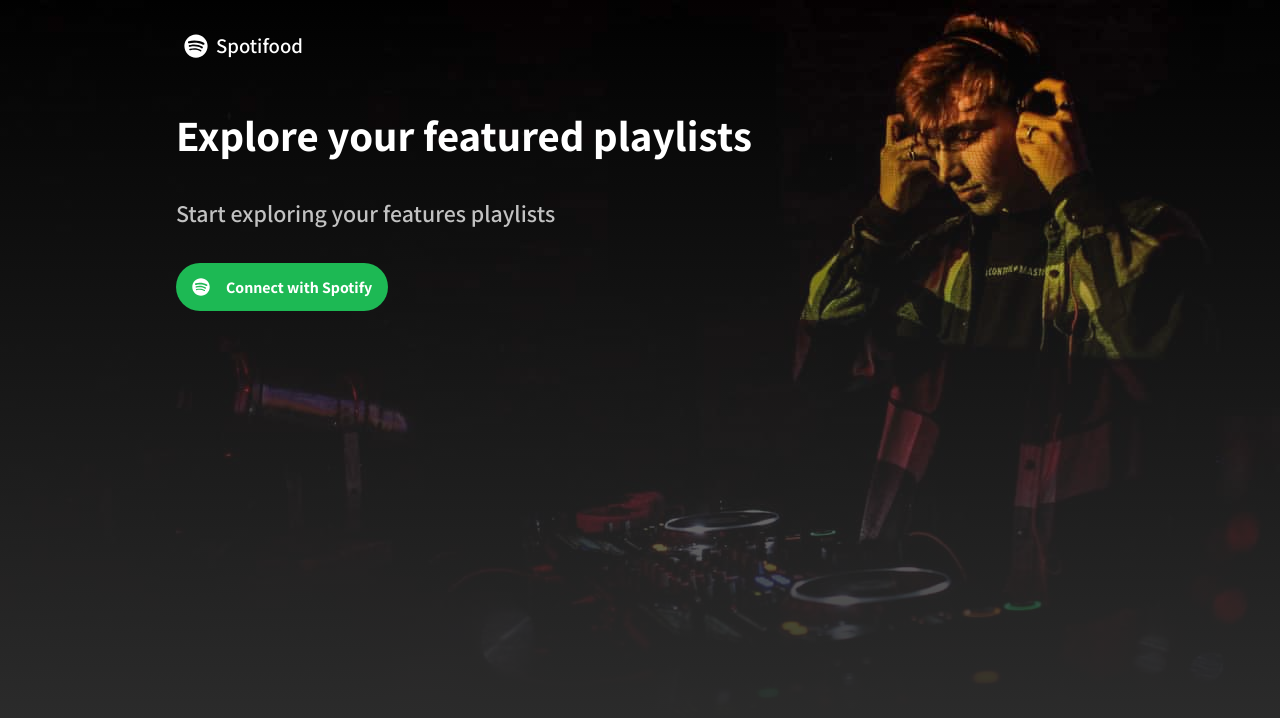
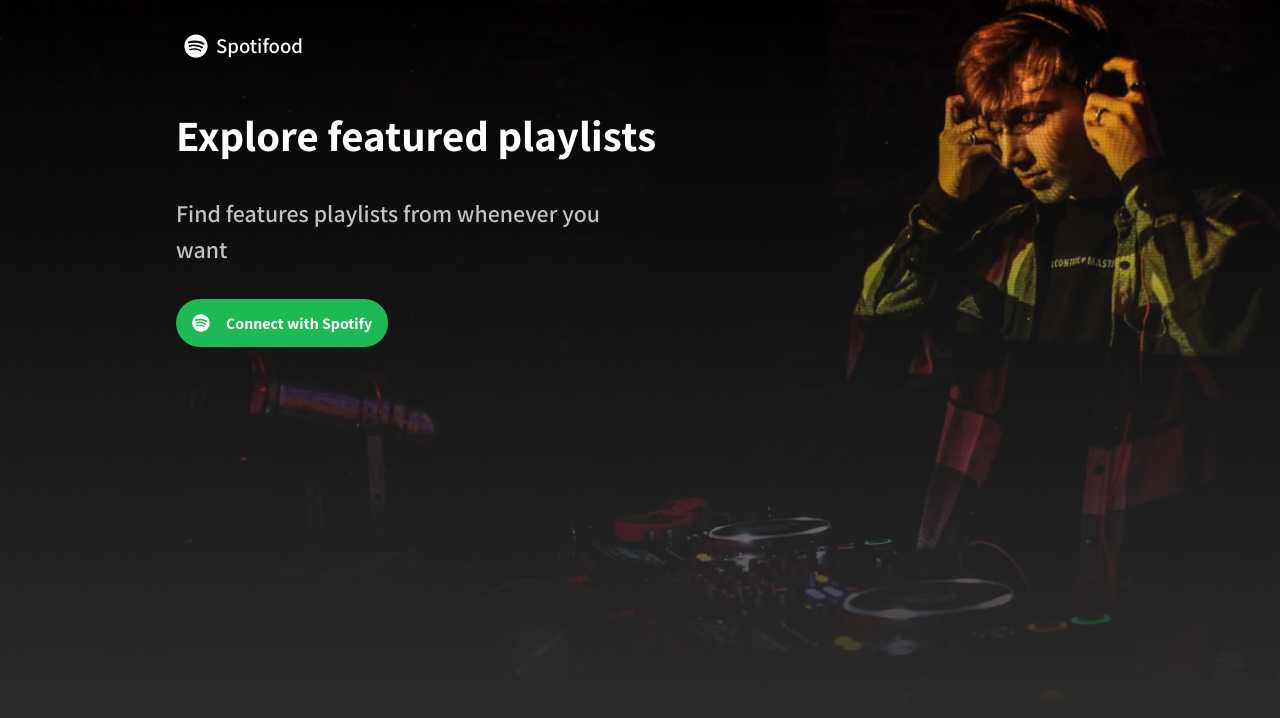
Before and after one commit to tmegumi/ifood-frontend-test, a React (Create React App) app: page / in a window 1280 px wide. Shown: the top 718 px of the page. Built offline with nearby package versions, Linux system fonts and the light colour scheme.

Commit message:
Change Playlists component style

```diff
--- a/src/pages/Playlists/index.tsx
+++ b/src/pages/Playlists/index.tsx
@@ -76,16 +76,18 @@
   return (
     <Container>
       <Content>
-        <ContentHeader hasToken={token?.length === 0}>
+        <ContentHeader hasToken={token?.length !== 0}>
           <Logo>
             <FaSpotify size={24} />
             <strong>Spotifood</strong>
           </Logo>
-          <Title>Explore your featured playlists</Title>
+          <Title>Explore featured playlists</Title>
 
           {!token && (
             <>
-              <Subtitle>Start exploring your features playlists</Subtitle>
+              <Subtitle>
+                Find features playlists from whenever you want
+              </Subtitle>
               <LogInButton onClick={logIn}>
                 <FaSpotify size={18} />
                 Connect with Spotify
--- a/src/pages/Playlists/styles.ts
+++ b/src/pages/Playlists/styles.ts
@@ -55,7 +55,7 @@
 
 export const ContentHeader = styled.div<ContentHeaderProps>`
   ${props =>
-    props.hasToken &&
+    !props.hasToken &&
     css`
       height: 50%;
       transform: translateY(50%);
@@ -63,9 +63,12 @@
     `}
 
   ${props =>
-    !props.hasToken &&
+    props.hasToken &&
     css`
+      height: auto;
       margin-bottom: 5rem;
+      transform: none;
+      top: initial;
     `}
 `;
 
```
Also changed, not shown: src/assets/background.jpg.
